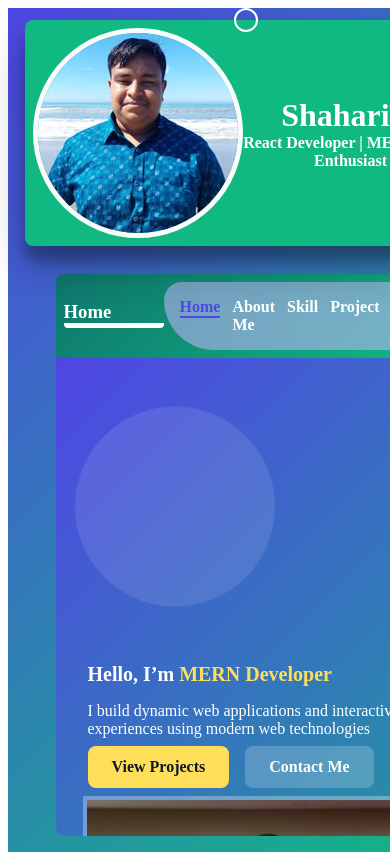
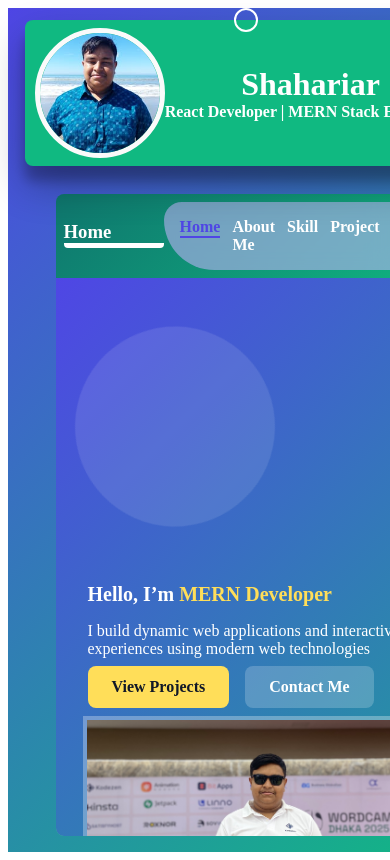
Before and after one commit to shahariar270/portfolio-template, a React (Vite) app in the folder client/: page / in a window 390 px wide. Shown: the top 860 px of the page. Built offline with nearby package versions, Linux system fonts and the light colour scheme; a web font is replaced by a local one.

Commit message:
add logo and content styles to layout for improved structure

```diff
--- a/client/src/assets/styles/common/layout/_layout.scss
+++ b/client/src/assets/styles/common/layout/_layout.scss
@@ -38,5 +38,14 @@
             flex-direction: column;
             align-items: center;
         }
+        &--logo{
+            img{
+                height: 120px;
+                width: 120px;
+            }
+        }
+        &--content{
+
+        }
     }
 }
```
